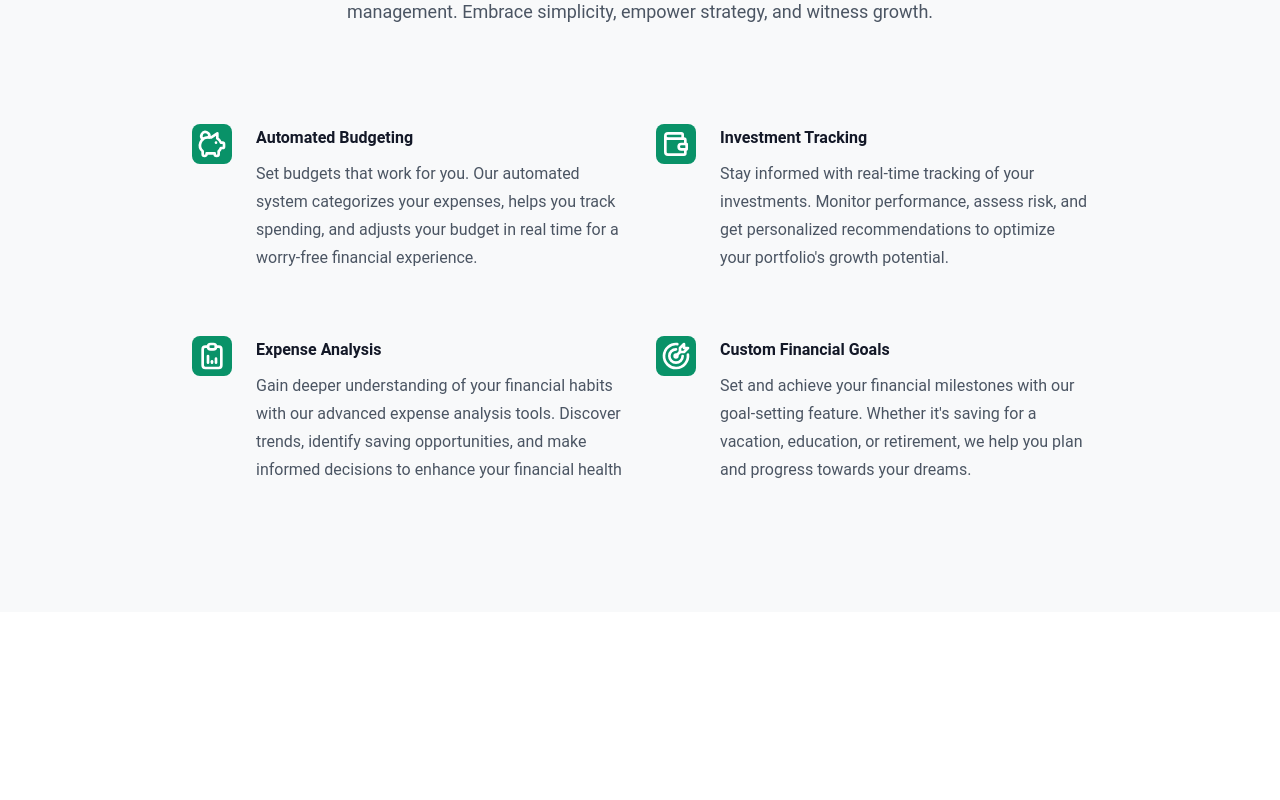
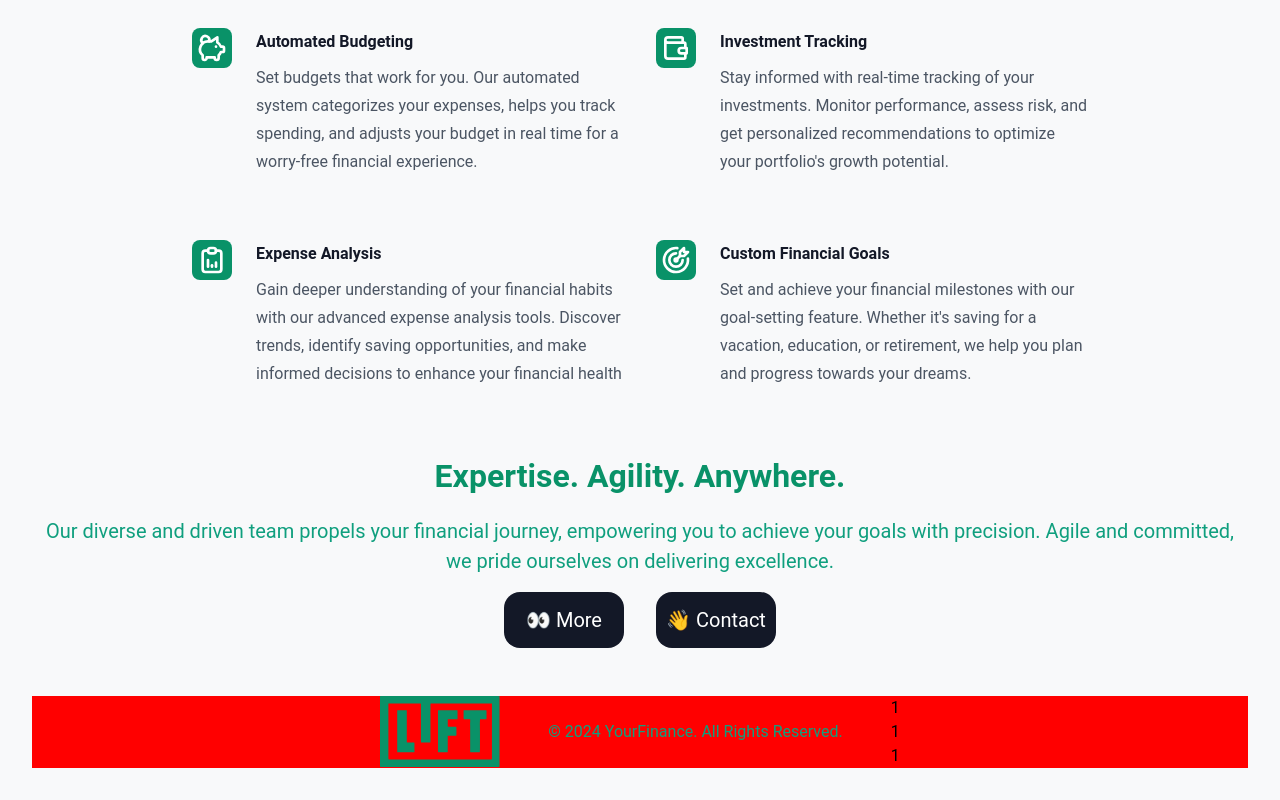
Before and after one commit to Dufyz/your-finance, a Next.js app in the folder apps/landing-page/: page / in a window 1280 px wide. Shown: the part 996-1796 px from the top of the page. Before the commit the page ends 1608 px from the top, so only its background shows below. Built offline with nearby package versions, Linux system fonts and the light colour scheme.

Commit message:
Update Navbar and homepage layout

```diff
--- a/apps/landing-page/src/components/Global/Navbar/index.tsx
+++ b/apps/landing-page/src/components/Global/Navbar/index.tsx
@@ -6,7 +6,7 @@ const Navbar = () => {
 
   return (
     <>
-      <nav className="w-full flex justify-between items-center min-h-16 bg-nav-bg sticky top-0 p-[32px] relative">
+      <nav className=" w-full flex justify-between items-center min-h-16 bg-nav-bg sticky top-0 p-[32px] z-[9]">
         <div className="w-full mx-auto max-w-main-content flex justify-between items-center flex-wrap gap-[48px]">
           <div
             className="flex align-bottom items-center justify-start text-2xl text-title-primary font-bold"
--- a/apps/landing-page/src/pages/index.tsx
+++ b/apps/landing-page/src/pages/index.tsx
@@ -27,8 +27,8 @@ export default function Home() {
 
       <div></div>
 
-      <div className="py-24 sm:py-32">
-        <div className="mx-auto max-w-7xl px-6 lg:px-8">
+      <div className="p-[32px]">
+        <div className="mx-auto max-w-7xl">
           <div className="mx-auto max-w-2xl lg:text-center">
             <p className="mt-2 text-3xl font-bold tracking-tight text-title-primary sm:text-4xl">
               Innovate. Strategize. Achieve. Grow.
@@ -124,6 +124,48 @@ export default function Home() {
           </div>
         </div>
       </div>
+
+      <div className="w-full max-w-main-content mx-auto p-[32px] flex flex-col items-start justify-center gap-[32px] sm:items-center">
+        <div className="w-full flex flex-col items-center justify-center gap-[48px]">
+          <div className="flex flex-col gap-[16px] items-center justify-center">
+            <h1 className="text-title-primary font-bold text-[32px]">
+              Expertise. Agility. Anywhere.
+            </h1>
+            <p className="text-title-primary-hover text-start text-[20px] sm:text-center">
+              Our diverse and driven team propels your financial journey,
+              empowering you to achieve your goals with precision. Agile and
+              committed, we pride ourselves on delivering excellence.
+            </p>
+            <div className="flex flex-wrap items-center justify-between gap-[32px]">
+              <button className="bg-btn-secondary hover:bg-btn-secondary-hover text-text-secondary center text-[20px] flex items-center justify-center h-[56px] w-[120px] rounded-[16px] p-[8px]">
+                👀 More
+              </button>
+              <button className="bg-btn-secondary hover:bg-btn-secondary-hover text-text-secondary center text-[20px] flex items-center justify-center h-[56px] w-[120px] rounded-[16px] p-[8px]">
+                👋 Contact
+              </button>
+            </div>
+          </div>
+
+          <div className="w-full flex items-center justify-center gap-[48px] bg-[red]">
+            <div>
+              <Image
+                src={"/logo.svg"}
+                height={120}
+                width={120}
+                alt="logo icon"
+              />
+            </div>
+            <p className="text-title-primary-hover text-[16px] center">
+              © 2024 YourFinance. All Rights Reserved.{" "}
+            </p>
+            <div>
+              <p>1</p>
+              <p>1</p>
+              <p>1</p>
+            </div>
+          </div>
+        </div>
+      </div>
     </RootLayout>
   );
 }
```
Also changed, not shown: apps/landing-page/public/logo.svg (added).
